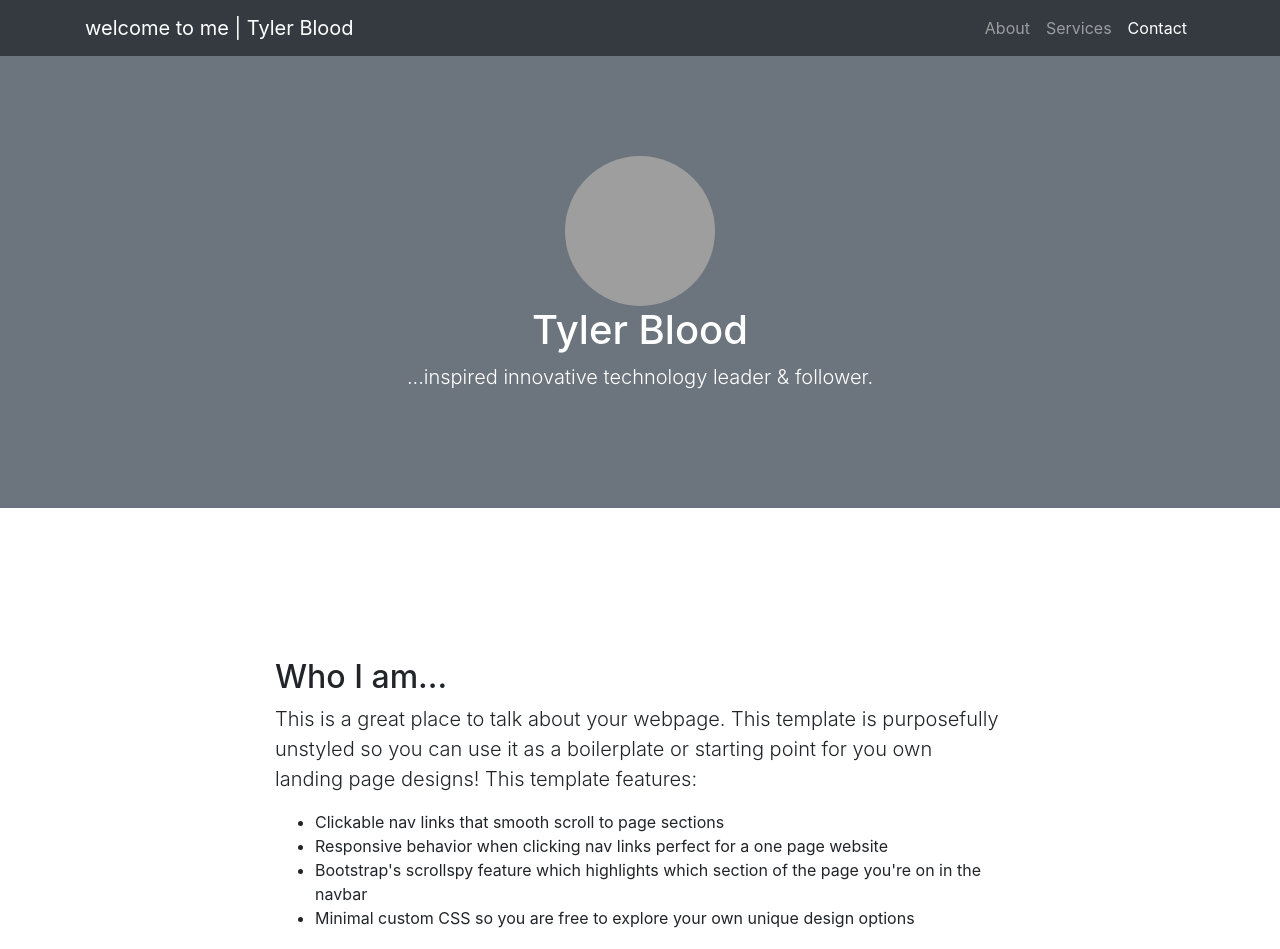
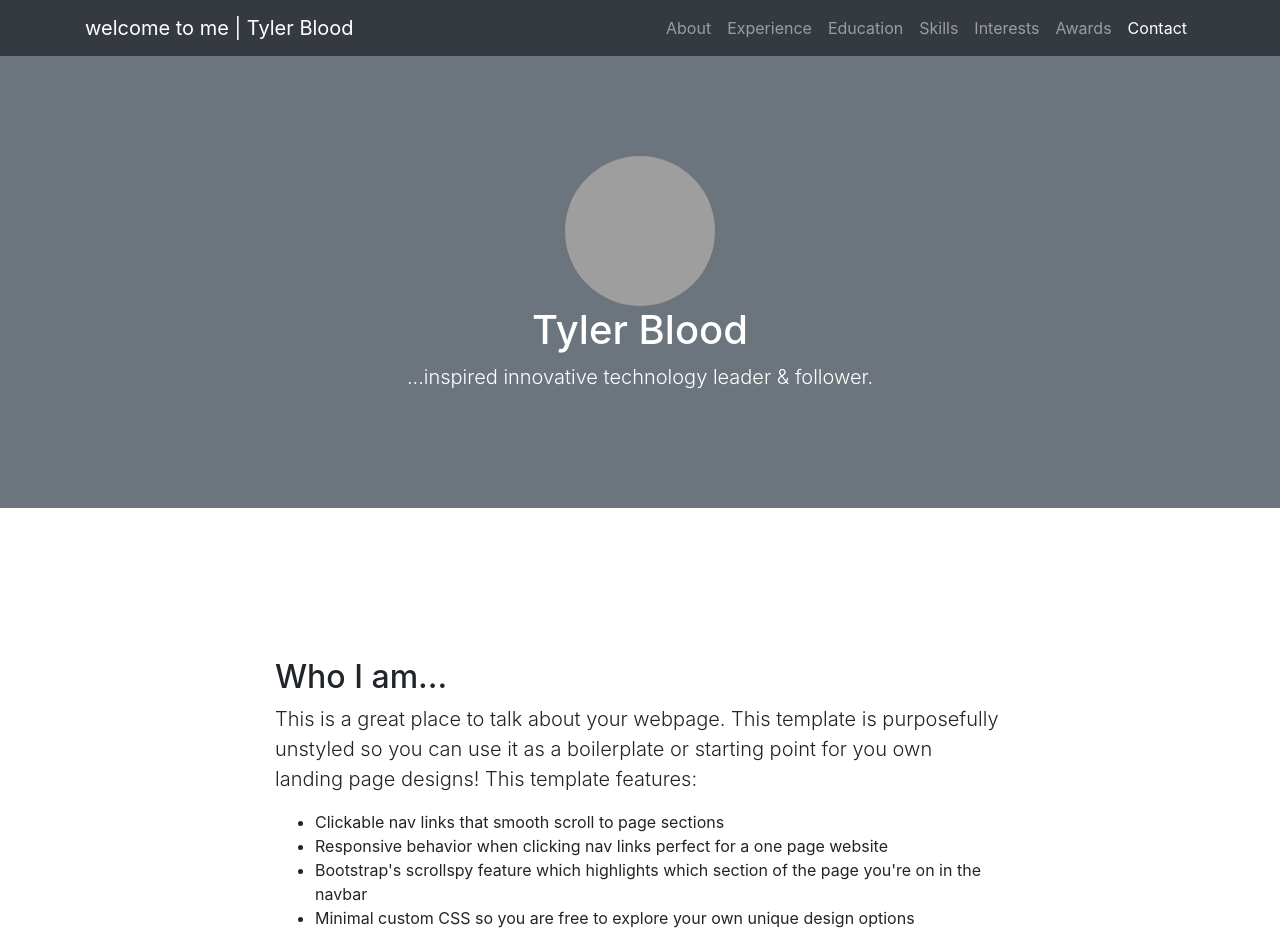
Before and after one commit to Tyler-Blood/iop-5xx, a plain HTML site: page index.html in a window 1280 px wide. Shown: the top 949 px of the page. Drawn offline with Linux system fonts and the light colour scheme; grey boxes are pictures that could not be loaded.

Commit message:
added sections to nav with scrolling functionality

```diff
--- a/index.html
+++ b/index.html
@@ -33,7 +33,19 @@
             <a class="nav-link js-scroll-trigger" href="#about">About</a>
           </li>
           <li class="nav-item">
-            <a class="nav-link js-scroll-trigger" href="#services">Services</a>
+            <a class="nav-link js-scroll-trigger" href="#experience">Experience</a>
+          </li>
+          <li class="nav-item">
+            <a class="nav-link js-scroll-trigger" href="#education">Education</a>
+          </li>
+          <li class="nav-item">
+            <a class="nav-link js-scroll-trigger" href="#skills">Skills</a>
+          </li>
+          <li class="nav-item">
+            <a class="nav-link js-scroll-trigger" href="#interests">Interests</a>
+          </li>
+          <li class="nav-item">
+            <a class="nav-link js-scroll-trigger" href="#awards">Awards</a>
           </li>
           <li class="nav-item">
             <a class="nav-link js-scroll-trigger" href="#contact">Contact</a>
```
